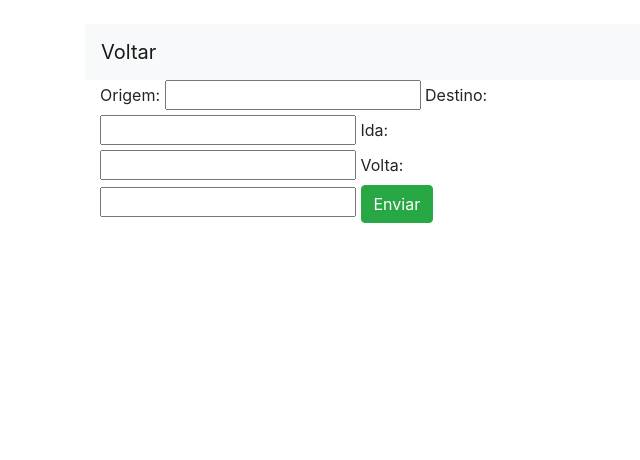
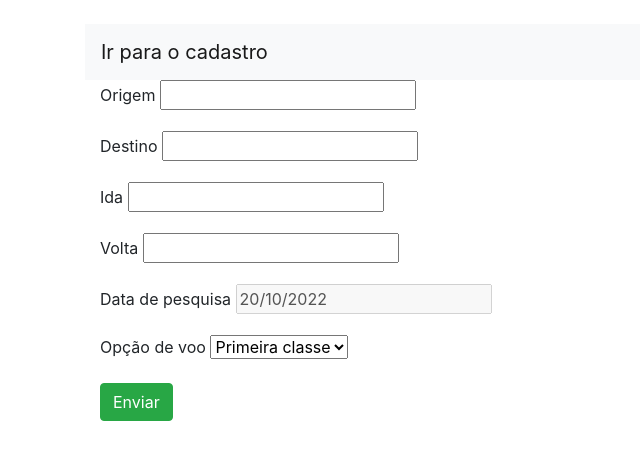
Before and after one commit to EduCamelo/senacForms, a Django app: page / in a window 1280 px wide. Shown: the top 460 px of the page, without its empty margins (0-640 px from the left). Run offline with Django 4.2, Linux system fonts and the light colour scheme; some libraries are stand-ins or nearby versions.

Commit message:
senacForms

```diff
--- a/templates/base.html
+++ b/templates/base.html
@@ -14,7 +14,7 @@
 <body>
     <section class="container mt-4">
         <nav class="navbar navbar-expand-lg navbar-light bg-light">
-            <a class="navbar-brand" href="{% url 'index' %}">Voltar</a>
+            <a class="navbar-brand" href="{% url 'index' %}">Ir para o cadastro</a>
         </nav>
         {% block content %}{% endblock %}
     </section>
--- a/templates/index.html
+++ b/templates/index.html
@@ -3,7 +3,12 @@
     <section class="col-6">
         <form action="{% url 'consulta' %}", method="post">
             {% csrf_token %}
-            {{ form }}
+            {% for field in form.visible_fields %}
+            <div class="form-group">
+                <label for="{{field.id_for_label}}">{{field.label}}</label>
+                {{field}}
+            </div>
+            {% endfor %}
         <input type="submit" value="Enviar" class="btn btn-success">
         </form>
     </section>
--- /dev/null
+++ b/viagens/classe_viagem.py
@@ -0,0 +1,6 @@
+
+tipos_de_classe = {
+    (1, 'Economica'),
+    (2, 'executiva'),
+    (3, 'Primeira classe'),
+}
--- a/viagens/forms.py
+++ b/viagens/forms.py
@@ -1,9 +1,13 @@
+from datetime import datetime
 from django import forms
 from tempus_dominus.widgets import DatePicker
-
+from datetime import datetime
+from viagens.classe_viagem import tipos_de_classe
 class ViagemForms(forms.Form):
 
     origem = forms.CharField(label='Origem', max_length= 100)
     destino = forms.CharField(label='Destino', max_length= 100)
     data_ida = forms.DateField(label='Ida', widget=DatePicker())
     data_volta = forms.DateField(label='Volta', widget=DatePicker())
+    data_pesquisa = forms.DateField(label='Data de pesquisa', disabled=True, initial=datetime.today)
+    classe_viagem = forms.ChoiceField(label='Opção de voo', choices= tipos_de_classe)
```
